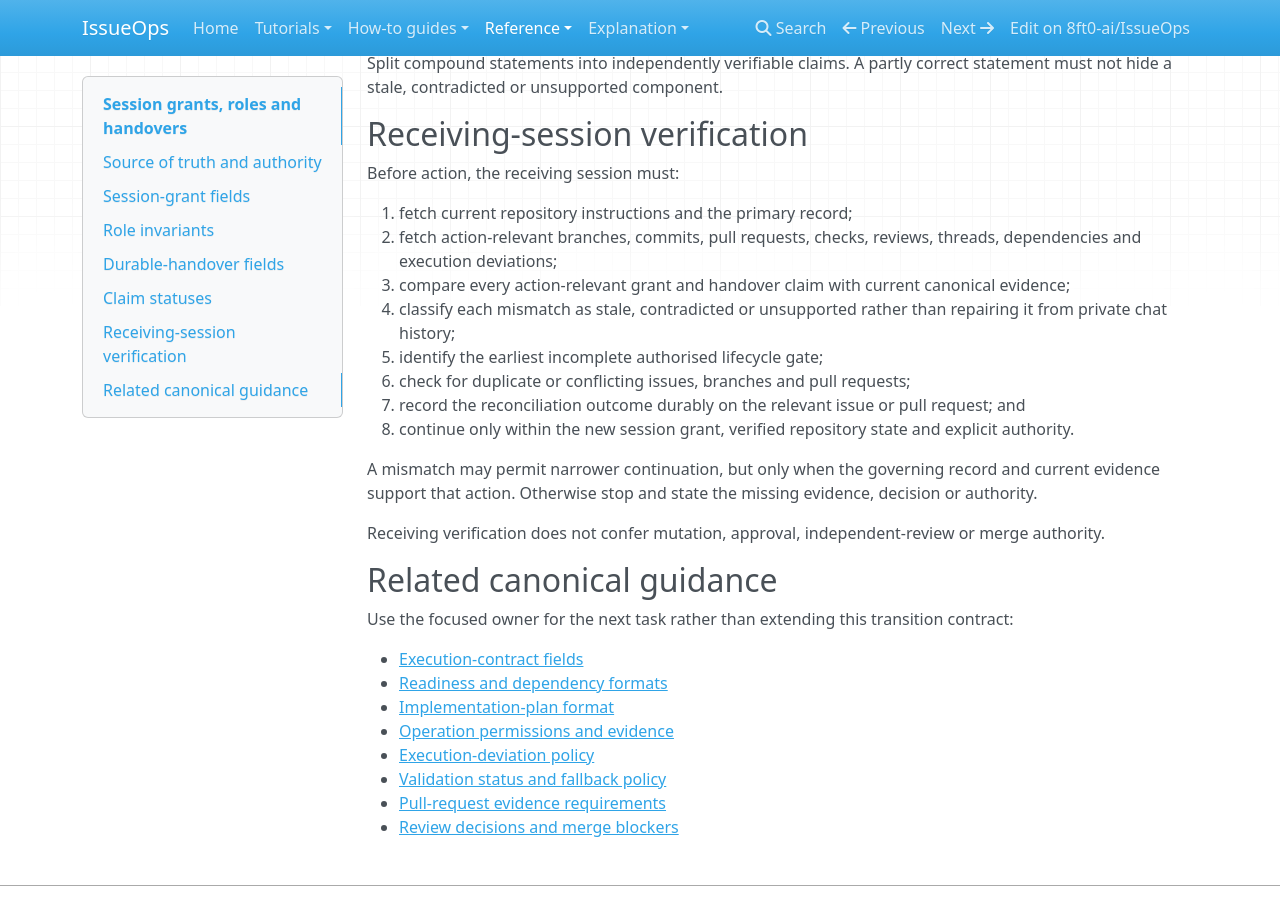
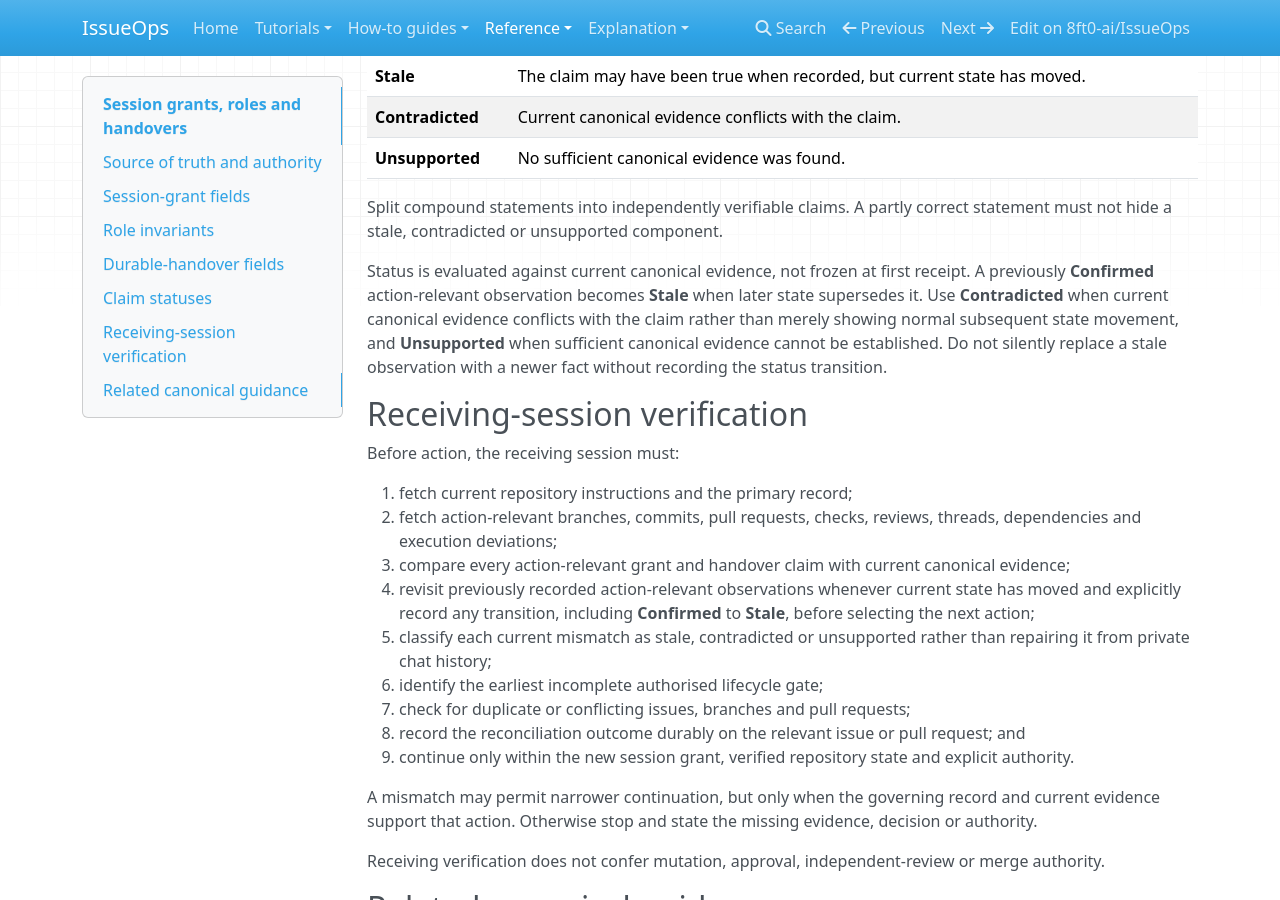
Before and after one commit to 8ft0-ai/IssueOps, an MkDocs documentation site: the page built from docs/reference/session-grants-roles-and-handovers.md, in a window 1280 px wide and 900 px high, scrolled down 3749 px. Built offline with MkDocs 1.6.1, drawn with Linux system fonts in a browser that asks for light colours; nearby versions of some CDN libraries; some of the changed text lies outside the part shown.

Commit message:
docs: tighten bounded session authority rules

```diff
--- a/docs/reference/session-grants-roles-and-handovers.md
+++ b/docs/reference/session-grants-roles-and-handovers.md
@@ -57,7 +57,7 @@
 | --- | --- | --- |
 | **Shape** | Analyse the problem, inspect evidence, compare options and prepare bounded decisions or recommendations. | Do not implement repository changes, create unapproved execution work or represent a proposal as approved authority. |
 | **Deliver** | Implement one ready execution contract and prepare current validation and pull-request evidence. | Do not invent missing intent, absorb adjacent work, approve the implementation or infer merge authority. |
-| **Review or evaluate** | Independently assess current durable evidence against the governing contract or proof question and record one supported conclusion. | Do not remediate findings in the same independent role or represent same-role self-review as independent evidence. |
+| **Review or evaluate** | Independently assess current durable evidence against the governing contract or proof question and record one supported conclusion. | Do not remediate findings in the same independent role or represent same-role self-review as independent evidence. After recording the final supported conclusion, the Review or evaluate session terminates for merge purposes; later human approval does not reopen that model context, and the same model conversation/context must not invoke merge. |
 | **Close and reconcile** | Verify completed outcomes, compare intended and actual delivery, reconcile authorised planning or close-out state and identify the next decision boundary. | Do not rewrite original intent, mark unavailable evidence complete or silently begin the next initiative. |
 
 Every role remains subordinate to the [canonical lifecycle and authority boundary](../issueops-protocol.md).
@@ -101,6 +101,8 @@
 
 Split compound statements into independently verifiable claims. A partly correct statement must not hide a stale, contradicted or unsupported component.
 
+Status is evaluated against current canonical evidence, not frozen at first receipt. A previously **Confirmed** action-relevant observation becomes **Stale** when later state supersedes it. Use **Contradicted** when current canonical evidence conflicts with the claim rather than merely showing normal subsequent state movement, and **Unsupported** when sufficient canonical evidence cannot be established. Do not silently replace a stale observation with a newer fact without recording the status transition.
+
 ## Receiving-session verification
 
 Before action, the receiving session must:
@@ -108,11 +110,12 @@
 1. fetch current repository instructions and the primary record;
 2. fetch action-relevant branches, commits, pull requests, checks, reviews, threads, dependencies and execution deviations;
 3. compare every action-relevant grant and handover claim with current canonical evidence;
-4. classify each mismatch as stale, contradicted or unsupported rather than repairing it from private chat history;
-5. identify the earliest incomplete authorised lifecycle gate;
-6. check for duplicate or conflicting issues, branches and pull requests;
-7. record the reconciliation outcome durably on the relevant issue or pull request; and
-8. continue only within the new session grant, verified repository state and explicit authority.
+4. revisit previously recorded action-relevant observations whenever current state has moved and explicitly record any transition, including **Confirmed** to **Stale**, before selecting the next action;
+5. classify each current mismatch as stale, contradicted or unsupported rather than repairing it from private chat history;
+6. identify the earliest incomplete authorised lifecycle gate;
+7. check for duplicate or conflicting issues, branches and pull requests;
+8. record the reconciliation outcome durably on the relevant issue or pull request; and
+9. continue only within the new session grant, verified repository state and explicit authority.
 
 A mismatch may permit narrower continuation, but only when the governing record and current evidence support that action. Otherwise stop and state the missing evidence, decision or authority.
 
```
